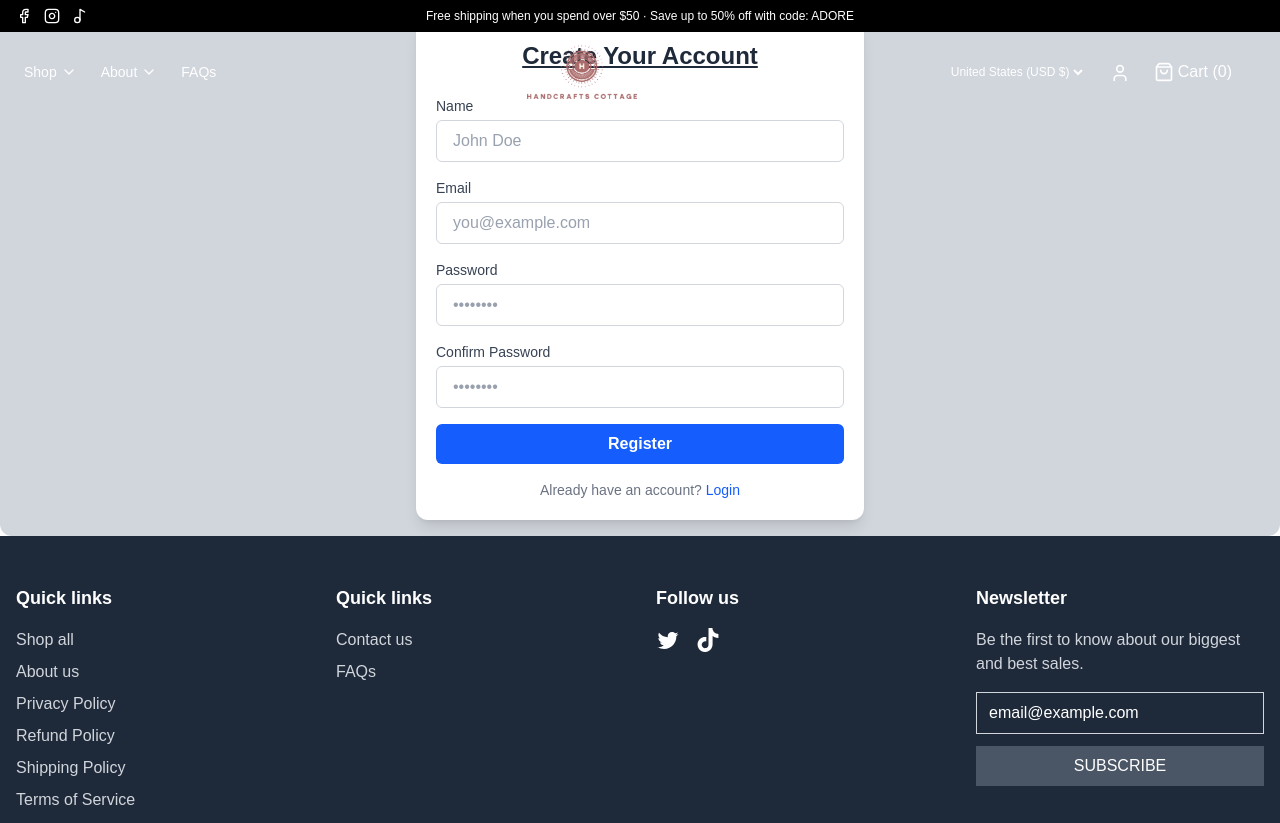
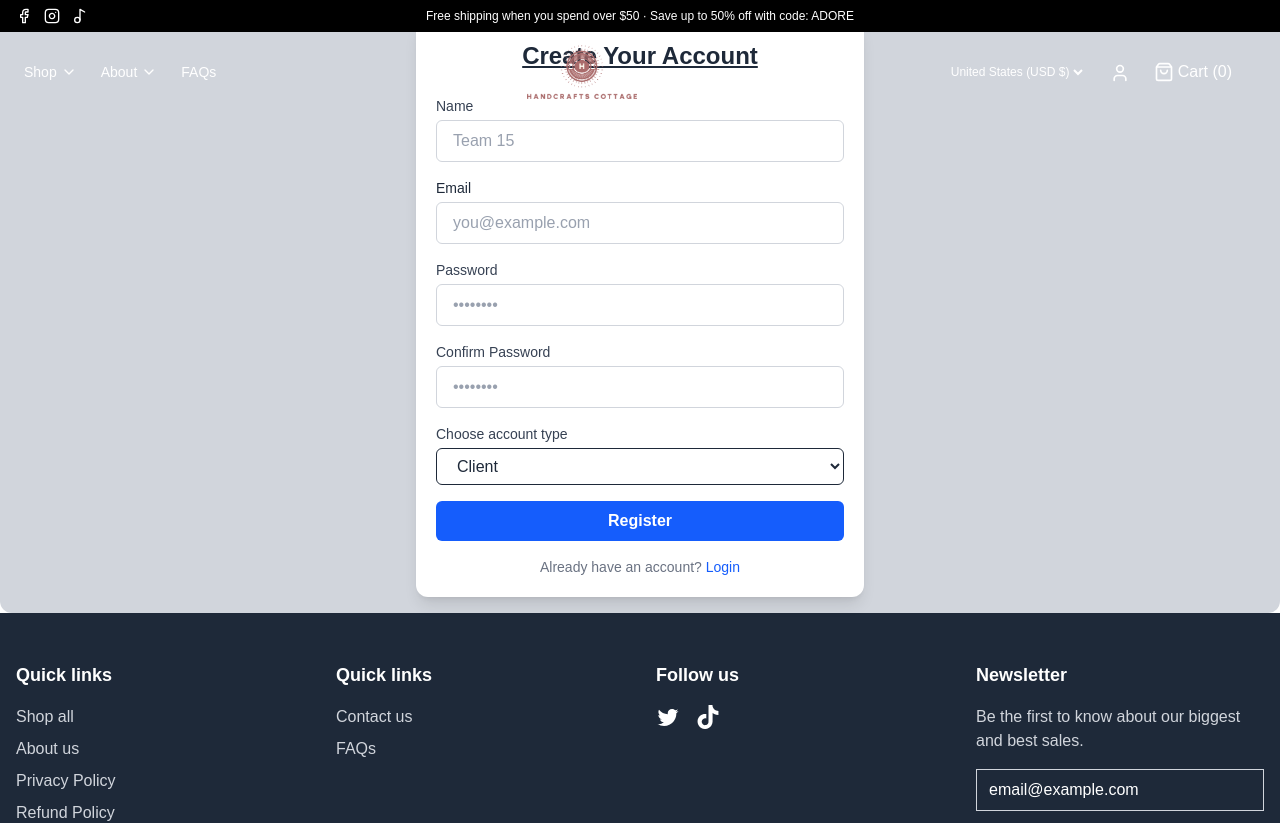
Before and after one commit to yingzhang0897/wdd430-team15, a Next.js app: page /account/register in a window 1280 px wide. Shown: the top 823 px of the page. Built offline with nearby package versions, Linux system fonts and the light colour scheme.

Commit message:
Update registration with type selection

```diff
--- a/app/account/page.tsx
+++ b/app/account/page.tsx
@@ -3,7 +3,7 @@ import { Suspense } from 'react';
 
 export default function LoginPage() {
   return (
-    <main className="flex items-center justify-center md:h-screen bg-blue-100 mt-32">
+    <main className="flex items-center justify-center min-h-screen bg-blue-100 mt-32 pb-20">
       <div className="relative mx-auto flex w-full max-w-[400px] flex-col space-y-2.5 p-4 ">
         <Suspense>
           <RegisterPage />
--- a/app/account/register/page.tsx
+++ b/app/account/register/page.tsx
@@ -4,55 +4,51 @@ import { useState } from 'react';
 
 export default function RegisterPage() {
   const [formData, setFormData] = useState({
-        name: '',
-        email: '',
-        password: '',
+    user_name: '',
+    user_email: '',
+    user_password: '',
     confirmPassword: '',
+    user_type: 'CLIENT',
   });
 
   const [errors, setErrors] = useState<string[]>([]);
   const [success, setSuccess] = useState<string | null>(null);
   const [touched, setTouched] = useState({
-        name: false,
-        email: false,
-        password: false,
+    user_name: false,
+    user_email: false,
+    user_password: false,
     confirmPassword: false,
   });
 
-    const handleChange = (e: React.ChangeEvent<HTMLInputElement>) => {
+  const handleChange = (e: React.ChangeEvent<HTMLInputElement | HTMLSelectElement>) => {
     const { name, value } = e.target;
+    setFormData((prev) => ({ ...prev, [name]: value }));
 
-        setFormData((prev) => ({ ...prev, [name]: value }));
     if (!touched[name as keyof typeof touched]) {
       setTouched((prev) => ({ ...prev, [name]: true }));
     }
   };
 
-    const isPasswordMatch = formData.password === formData.confirmPassword;
+  const isPasswordMatch = formData.user_password === formData.confirmPassword;
   const showPasswordError = touched.confirmPassword && !isPasswordMatch;
 
-    const getBorderClass = (field: keyof typeof formData) => {
-        const value = formData[field].trim();
+  const getBorderClass = (field: keyof typeof touched) => {
+    const value = formData[field].trim?.() || '';
     const isTouched = touched[field];
 
-        // Email field
-        if (field === 'email') {
+    if (!isTouched) return 'border-gray-300';
+
+    if (field === 'user_email') {
       const isValidEmail = /^[^\s@]+@[^\s@]+\.[^\s@]+$/.test(value);
-            if (!isTouched) return 'border-gray-300';
       return isValidEmail ? 'border-green-500' : 'border-red-500';
     }
 
-        // Confirm password field
     if (field === 'confirmPassword') {
-            if (!isTouched) return 'border-gray-300';
-            return value && isPasswordMatch ? 'border-green-500' : 'border-red-500';
+      return isPasswordMatch ? 'border-green-500' : 'border-red-500';
     }
 
-        // validation for other fields
-        if (!isTouched) return 'border-gray-300';
     return value ? 'border-green-500' : 'border-red-500';
   };
-
 
   const handleSubmit = async (e: React.FormEvent) => {
     e.preventDefault();
@@ -60,15 +56,25 @@ export default function RegisterPage() {
     setSuccess(null);
 
     const emailRegex = /^[^\s@]+@[^\s@]+\.[^\s@]+$/;
-    if (!emailRegex.test(formData.email)) {
+    if (!emailRegex.test(formData.user_email)) {
       setErrors(['Please enter a valid email address']);
+      return;
+    }
+
+    if (!isPasswordMatch) {
+      setErrors(['Passwords do not match']);
       return;
     }
 
     const res = await fetch('/api/register', {
       method: 'POST',
       headers: { 'Content-Type': 'application/json' },
-        body: JSON.stringify(formData),
+      body: JSON.stringify({
+        user_name: formData.user_name,
+        user_email: formData.user_email,
+        user_password: formData.user_password,
+        user_type: formData.user_type,
+      }),
     });
 
     const data = await res.json();
@@ -76,27 +82,32 @@ export default function RegisterPage() {
     if (!res.ok) {
       setErrors(data.errors || ['Something went wrong']);
     } else {
-        setSuccess(data.message);
+      setSuccess(data.message || 'Registration successful!');
       setFormData({
-        name: '',
-        email: '',
-        password: '',
+        user_name: '',
+        user_email: '',
+        user_password: '',
         confirmPassword: '',
+        user_type: 'CLIENT',
+      });
+      setTouched({
+        user_name: false,
+        user_email: false,
+        user_password: false,
+        confirmPassword: false,
       });
     }
   };
 
-
   return (
-        <div className=" bg-gray-300 rounded-xl flex items-start justify-center pt-5 px-2 pb-4">
-        <div className=" w-full max-w-md bg-white shadow-lg rounded-xl p-5">
-            <h1 className="text-2xl font-bold text-center text-gray-800 mb-6  rounded-xl underline decoration-gray-800">
+    <div className="bg-gray-300 rounded-xl flex items-start justify-center pt-5 px-2 pb-4">
+      <div className="w-full max-w-md bg-white shadow-lg rounded-xl p-5">
+        <h1 className="text-2xl font-bold text-center text-gray-800 mb-6 rounded-xl underline decoration-gray-800">
           Create Your Account
         </h1>
 
-
         {errors.length > 0 && (
-            <div className=" bg-red-100 text-red-600 p-1 rounded">
+          <div className="bg-red-100 text-red-600 p-1 rounded mb-4">
             <ul className="list-disc pl-5 space-y-1">
               {errors.map((err, i) => (
                 <li key={i}>{err}</li>
@@ -114,18 +125,18 @@ export default function RegisterPage() {
         <form onSubmit={handleSubmit} className="space-y-4">
           {/* Name */}
           <div>
-                <label htmlFor="name" className="block text-sm font-medium text-gray-700 mb-1">
+            <label htmlFor="user_name" className="block text-sm font-medium text-gray-700 mb-1">
               Name
             </label>
             <input
               type="text"
-                id="name"
-                name="name"
-                value={formData.name}
+              id="user_name"
+              name="user_name"
+              value={formData.user_name}
               onChange={handleChange}
-                placeholder="John Doe"
+              placeholder="Team 15"
               className={`w-full px-4 py-2 rounded-md border ${getBorderClass(
-                    'name'
+                'user_name'
               )} text-gray-800 placeholder-gray-400 focus:outline-none focus:ring-2 focus:ring-blue-400`}
               required
             />
@@ -133,41 +144,37 @@ export default function RegisterPage() {
 
           {/* Email */}
           <div>
-                <label htmlFor="email" className="block text-sm font-medium text-gray-700 mb-1">
+            <label htmlFor="user_email" className="block text-sm font-medium text-gray-800 mb-1">
               Email
             </label>
             <input
               type="email"
-                    id="email"
-                    name="email"
-                    value={formData.email}
+              id="user_email"
+              name="user_email"
+              value={formData.user_email}
               onChange={handleChange}
               placeholder="you@example.com"
               className={`w-full px-4 py-2 rounded-md border ${getBorderClass(
-                    'email'
+                'user_email'
               )} text-gray-800 placeholder-gray-400 focus:outline-none focus:ring-2 focus:ring-blue-400`}
               required
             />
-                {touched.email && !/^[^\s@]+@[^\s@]+\.[^\s@]+$/.test(formData.email) && (
-                    <p className="text-red-500 text-sm mt-1">Please enter a valid email address.</p>
-                )}
           </div>
-
 
           {/* Password */}
           <div>
-                <label htmlFor="password" className="block text-sm font-medium text-gray-700 mb-1">
+            <label htmlFor="user_password" className="block text-sm font-medium text-gray-700 mb-1">
               Password
             </label>
             <input
               type="password"
-                id="password"
-                name="password"
-                value={formData.password}
+              id="user_password"
+              name="user_password"
+              value={formData.user_password}
               onChange={handleChange}
               placeholder="••••••••"
               className={`w-full px-4 py-2 rounded-md border ${getBorderClass(
-                    'password'
+                'user_password'
               )} text-gray-800 placeholder-gray-400 focus:outline-none focus:ring-2 focus:ring-blue-400`}
               required
             />
@@ -175,10 +182,7 @@ export default function RegisterPage() {
 
           {/* Confirm Password */}
           <div>
-                <label
-                htmlFor="confirmPassword"
-                className="block text-sm font-medium text-gray-700 mb-1"
-                >
+            <label htmlFor="confirmPassword" className="block text-sm font-medium text-gray-700 mb-1">
               Confirm Password
             </label>
             <input
@@ -196,6 +200,24 @@ export default function RegisterPage() {
             {showPasswordError && (
               <p className="text-red-500 text-sm mt-1">Passwords do not match.</p>
             )}
+          </div>
+
+          {/* User Type */}
+          <div>
+            <label htmlFor="user_type" className="block text-sm font-medium text-gray-700 mb-1">
+              Choose account type
+            </label>
+            <select
+              id="user_type"
+              name="user_type"
+              value={formData.user_type}
+              onChange={handleChange}
+              required
+              className="w-full px-4 py-2 border rounded-md bg-white text-gray-800 focus:outline-none focus:ring-2 focus:ring-blue-400"
+            >
+              <option value="CLIENT">Client</option>
+              <option value="SELLER">Seller</option>
+            </select>
           </div>
 
           {/* Submit Button */}
--- a/app/api/register/route.ts
+++ /dev/null
@@ -1,27 +0,0 @@
-import { NextResponse } from 'next/server';
-
-export async function POST(req: Request) {
-  const { name, email, password, confirmPassword } = await req.json();
-
-  const errors = [];
-
-  if (!name || !email || !password || !confirmPassword) {
-    errors.push('All fields are required.');
-  }
-
-  if (password !== confirmPassword) {
-    errors.push('Passwords do not match.');
-  }
-
-  if (password.length < 6) {
-    errors.push('Password must be at least 6 characters.');
-  }
-
-  if (errors.length > 0) {
-    return NextResponse.json({ errors }, { status: 400 });
-  }
-
-  // Shall add database to save user details @ any
-
-  return NextResponse.json({ message: 'Registration successful!' }, { status: 200 });
-}
--- a/pnpm-workspace.yaml
+++ b/pnpm-workspace.yaml
@@ -1,5 +1,8 @@
 ignoredBuiltDependencies:
+  - '@prisma/engines'
+  - prisma
   - sharp
 onlyBuiltDependencies:
+  - '@prisma/client'
   - '@tailwindcss/oxide'
   - bcrypt
```
Also changed, not shown: package.json (+6 -1 lines), 2 other files (tests, documents, lock files or other folders). Lines whose indentation alone changed are shown as unchanged.
